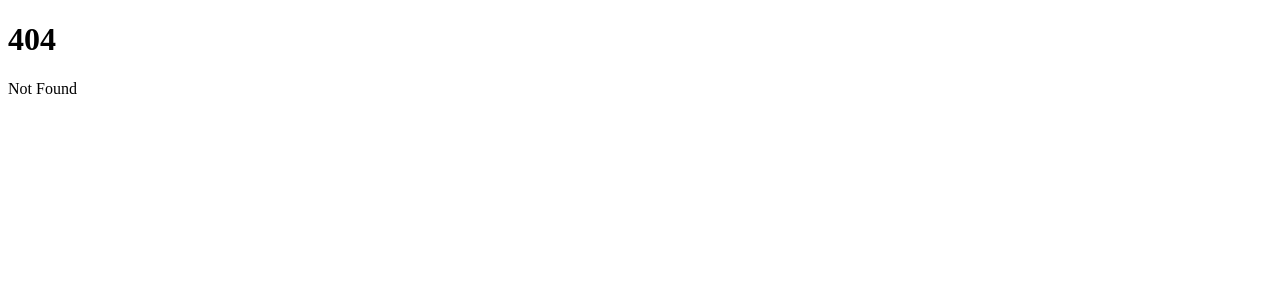
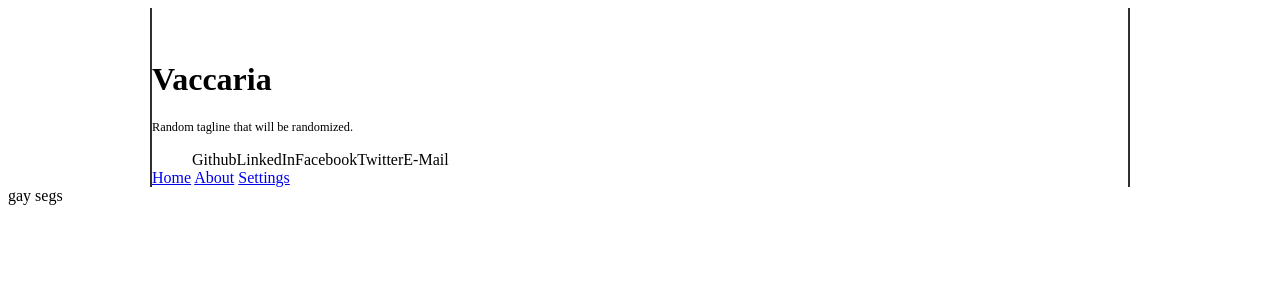
Before and after one commit to FlamingHerb/NewWebsite, a SvelteKit app: page /about in a window 1280 px wide. Before the commit this address had no page. Shown: the top 300 px of the page. Built offline with nearby package versions, Linux system fonts and the light colour scheme.

Commit message:
:sparkles: Woah.

```diff
--- /dev/null
+++ b/src/routes/+layout.svelte
@@ -0,0 +1,44 @@
+<div id="header">
+    <h1>Vaccaria</h1>
+    <p>Random tagline that will be randomized.</p>
+    <ul>
+        <li>Github</li>
+        <li>LinkedIn</li>
+        <li>Facebook</li>
+        <li>Twitter</li>
+        <li>E-Mail</li>
+    </ul>
+    <br>
+    <nav>
+        <a href="/">Home</a>
+        <a href="/about">About</a>
+        <a href="/settings">Settings</a>
+    </nav>
+</div>
+
+<slot></slot>
+
+<style lang="scss">
+
+    /* Global Styles */
+    :global(p) {
+        font-size: 0.77em;
+    }
+
+    li {
+        list-style-type: none;
+        float: left;
+    }
+
+    /* Local Styles */
+    #header {
+        background-color: #FFFFFF;
+        width: 976px;
+        padding-top: 32px;
+        margin: auto;
+
+        border: 2px solid #303030;
+        border-top: 0;
+        border-bottom: 0;
+    }
+</style>
--- a/src/routes/+page.svelte
+++ b/src/routes/+page.svelte
@@ -1,2 +1,3 @@
-<h1>Welcome to SvelteKit</h1>
+<h1>Welcome </h1>
 <p>Visit <a href="https://kit.svelte.dev">kit.svelte.dev</a> to read the documentation</p>
+<p>EYO?!</p>
--- /dev/null
+++ b/src/routes/about/+page.svelte
@@ -0,0 +1 @@
+gay segs
```
Also changed, not shown: static/favicon.png, 1 other file (tests, documents, lock files or other folders).
